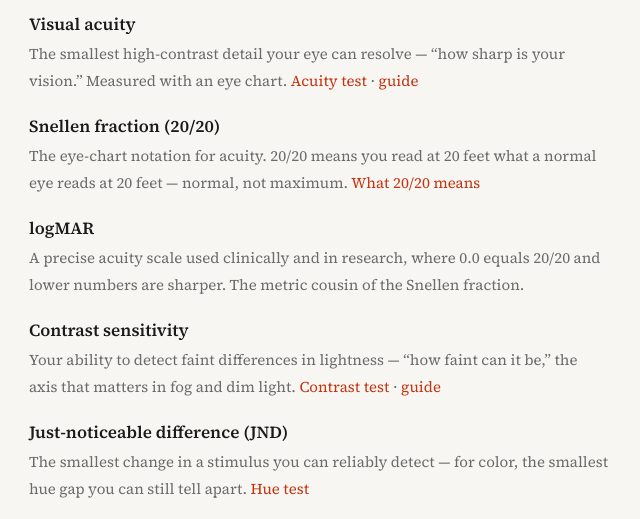
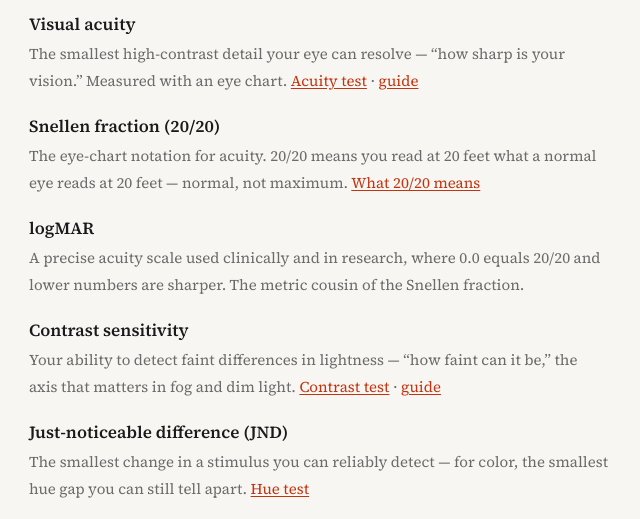
Before and after one commit to vince-gonzalez/opticquiz.com, a browser extension: page learn/glossary/index.html in a window 1280 px wide. Shown: the part 269-788 px from the top of the page, 321-961 px from the left. Drawn offline with Linux system fonts and the light colour scheme.

Commit message:
Audit the structures a CSS sweep cannot reach; fix colour-only links
You were right that re-measuring contrast across 40 pages would be measuring what the CSS
sweep already fixed - the three brand colours were variables and were changed everywhere at
once. So this excludes color-contrast entirely and looks only for what a sweep cannot find:
labels, roles, nesting, viewport, use-of-colour.

Same logic applied to scope: the ~22 /learn/ pages share one template, so three samples
answer for all of them. 30 distinct pages audited rather than 53 near-duplicates.

Result across every remaining template: ONE violation.

  /learn/glossary/  link-in-text-block x23

Links inside prose distinguished by COLOUR ALONE - WCAG 1.4.1 Use of Color. That is the
one criterion this project does not get to fail. Underlined by default now, with hover
thickening the rule rather than introducing it. Re-verified: zero violations, 23 passes,
computed text-decoration confirmed as underline rather than assumed from the CSS.

Everything else clean: 12 test pages, /color/kids/, /research/, /use-cases/, /support/,
/privacy/, /widget/, /extension/, and the /learn/ template.

STILL NOT CONFORMANCE. axe reaches roughly a third of WCAG. Keyboard-only, screen reader
and 400% reflow remain untested and are where the real bugs live - particularly the
drag-based D-15 cap arrangement, which automation cannot evaluate at all.

```diff
--- a/learn/glossary/index.html
+++ b/learn/glossary/index.html
@@ -43,8 +43,11 @@ h1{font-family:var(--fd);font-size:clamp(38px,9vw,58px);color:var(--black);line-
 dl{margin:0;}
 dt{font-family:var(--fs);font-weight:600;font-size:17px;color:var(--black);margin:20px 0 4px;}
 dd{margin:0;font-size:15px;color:var(--gray);line-height:1.8;}
-dd a{color:var(--red);text-decoration:none;}
-dd a:hover{text-decoration:underline;}
+/* WCAG 1.4.1 Use of Color: a link inside a text block cannot be distinguished by colour
+   alone. Underlined by default; hover thickens it rather than adding it. Failing this
+   criterion on a colour-blindness site is the one we least get to make. */
+dd a{color:var(--red);text-decoration:underline;text-underline-offset:2px;}
+dd a:hover{text-decoration-thickness:2px;}
 footer{font-family:var(--fm);font-size:10px;color:var(--gray);letter-spacing:.06em;text-align:center;padding:24px 0 8px;border-top:1px solid var(--lgray);margin-top:32px;}
 .backlink{display:block;text-align:center;margin-top:20px;font-family:var(--fm);font-size:12px;color:var(--gray);letter-spacing:.08em;text-transform:uppercase;text-decoration:none;}
 </style>
```
